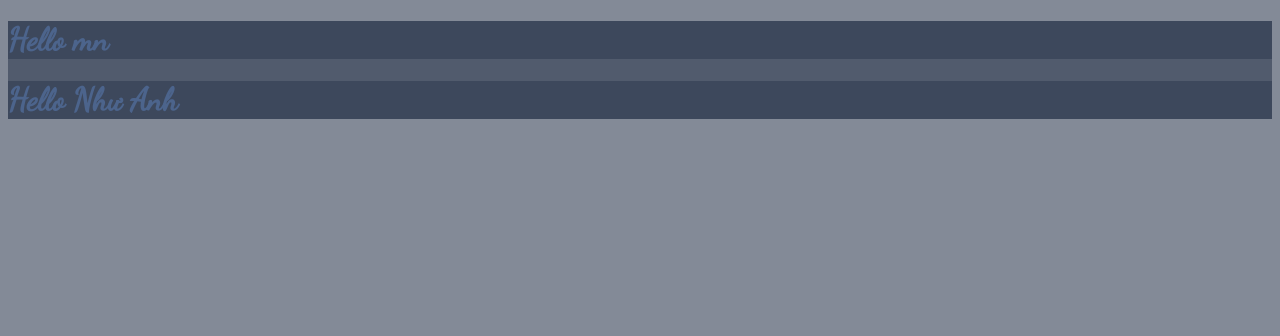
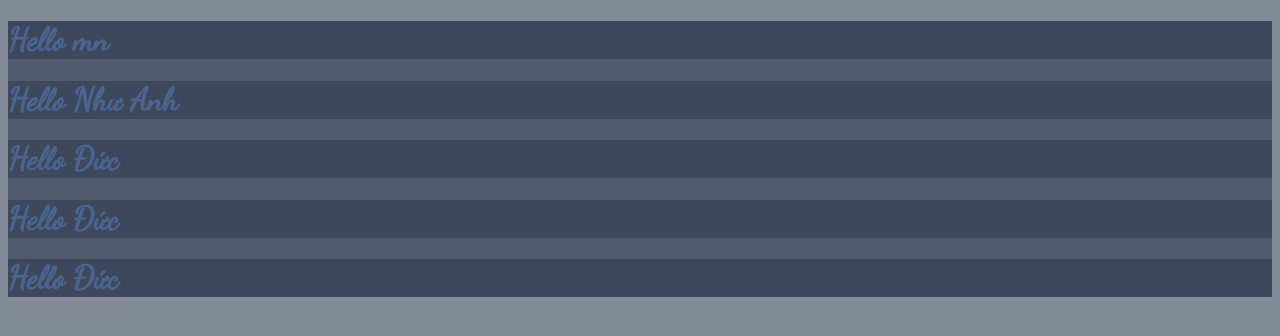
Before and after one commit to nhuanh9/C0923DemoGit, a plain HTML site: page index.html in a window 1280 px wide. Drawn offline with Linux system fonts and the light colour scheme.

Commit message:
đức đã sửa

```diff
--- a/index.html
+++ b/index.html
@@ -17,5 +17,9 @@
 <body>
 <h1>Hello mn</h1>
 <h1>Hello Như Anh</h1>
+<h1>Hello Đức</h1>
+<h1>Hello Đức</h1>
+<h1>Hello Đức</h1>
+
 </body>
 </html>
```
